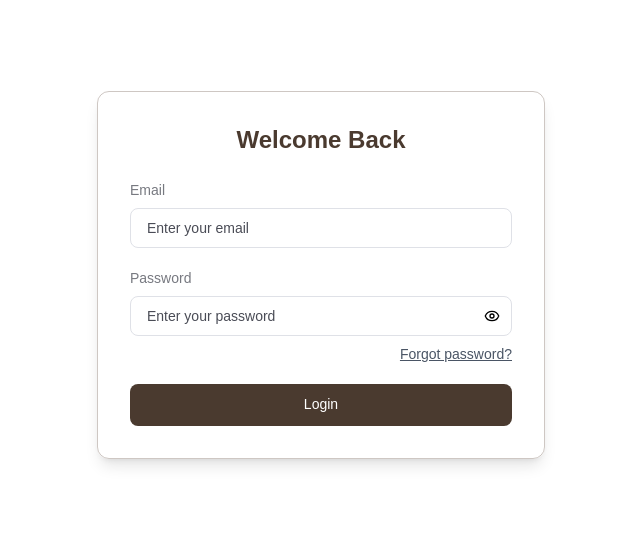
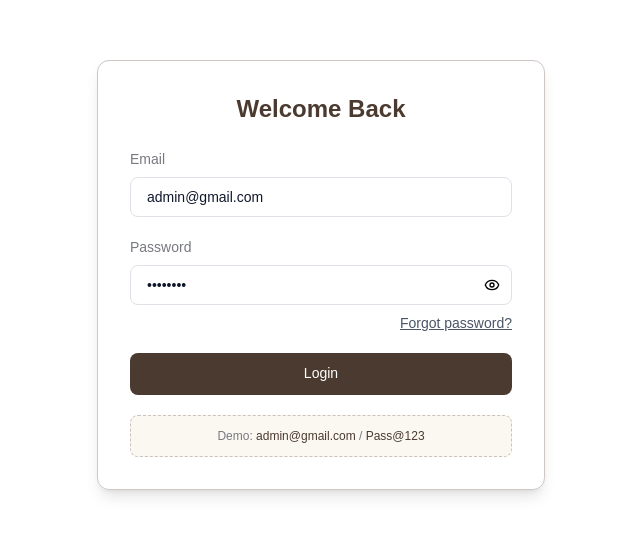
Before and after one commit to Nazim6269/budget-compass, a Next.js app: page /login in a window 1280 px wide. Shown: the part 145-680 px from the top of the page, without its empty margins (319-959 px from the left). Built offline with nearby package versions, Linux system fonts and the light colour scheme.

Commit message:
feat: add a simulation in auth flow

```diff
--- a/views/OtpPage.tsx
+++ b/views/OtpPage.tsx
@@ -70,6 +70,13 @@ export default function OtpPage() {
 
           <OtpForm />
 
+          {/* Demo hint */}
+          <div className="mt-4 rounded-lg border border-dashed border-border bg-primaryBg p-3 text-center">
+            <p className="text-xs text-grayBlack2">
+              Demo: Enter <span className="font-medium text-textPrimary">any 6 digits</span> (e.g. 123456)
+            </p>
+          </div>
+
           {/* Resend */}
           <div className="mt-6 text-center text-sm text-grayBlack2">
             Didn&apos;t receive a code?{" "}
--- a/widgets/auth/ui/LoginForm.tsx
+++ b/widgets/auth/ui/LoginForm.tsx
@@ -22,8 +22,8 @@ const LoginForm = () => {
     mode: "onChange",
     resolver: zodResolver(loginSchema),
     defaultValues: {
-      email: "",
-      password: "",
+      email: "admin@gmail.com",
+      password: "Pass@123",
     },
   });
   const { mutateAsync: login, isPending } = useLogin();
@@ -99,6 +99,13 @@ const LoginForm = () => {
         disabled={isPending}
         onClick={() => { }}
       />
+
+      {/* Demo credentials hint */}
+      <div className="rounded-lg border border-dashed border-border bg-primaryBg p-3 text-center">
+        <p className="text-xs text-grayBlack2">
+          Demo: <span className="font-medium text-textPrimary">admin@gmail.com</span> / <span className="font-medium text-textPrimary">Pass@123</span>
+        </p>
+      </div>
     </form>
   );
 };
```
